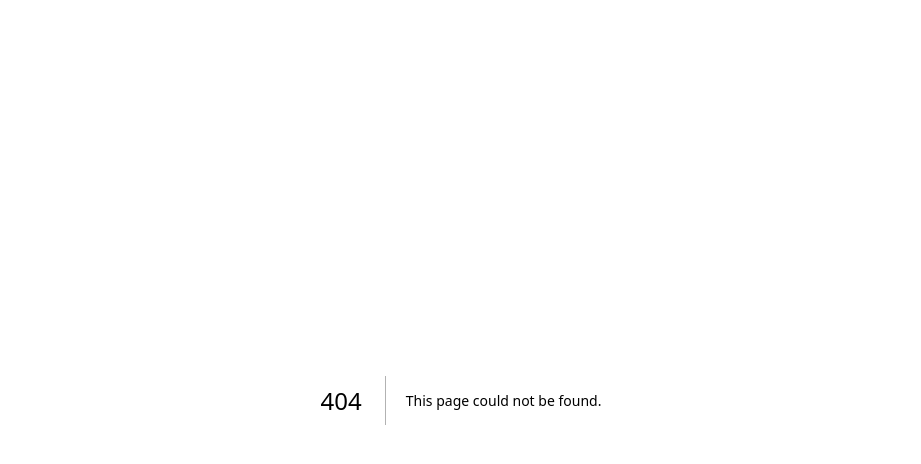
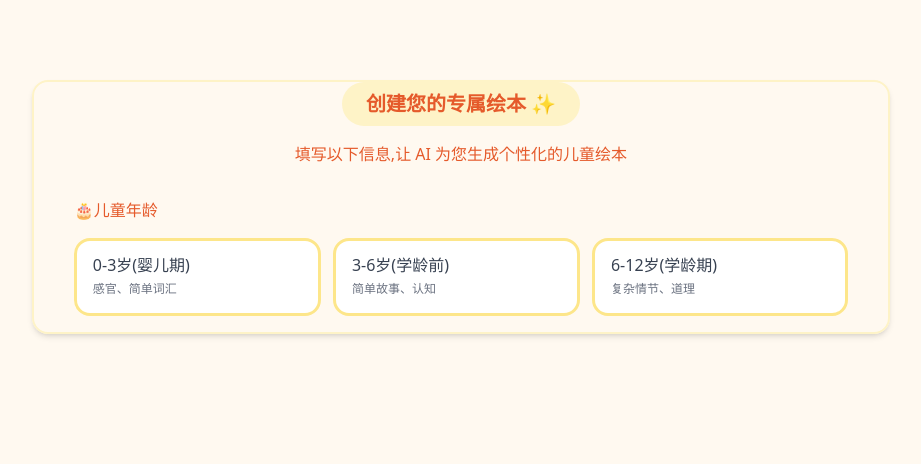
Before and after one commit to wojiaofengzhongzhuifeng/ai-children-picture, a Next.js app: page /form in a window 1280 px wide. Before the commit this address had no page. Shown: the top 464 px of the page, without its empty margins (179-1100 px from the left). Built offline with nearby package versions, Linux system fonts and the light colour scheme.

Commit message:
createPictureForm-儿童年龄

```diff
--- /dev/null
+++ b/app/(user)/form/ChildhoodAge/index.tsx
@@ -0,0 +1,60 @@
+"use client";
+
+import { useState } from "react";
+import {
+  PageWrapper,
+  FormCard,
+  FormTitle,
+  FormSubtitle,
+  SectionTitle,
+  OptionGroup,
+  OptionCard,
+  OptionTitle,
+  OptionDesc,
+} from "./style";
+
+// 年龄选项数据
+const ageOptions = [
+  { id: "0-3", title: "0-3岁(婴儿期)", desc: "感官、简单词汇" },
+  { id: "3-6", title: "3-6岁(学龄前)", desc: "简单故事、认知" },
+  { id: "6-12", title: "6-12岁(学龄期)", desc: "复杂情节、道理" },
+];
+
+export default function CreateNewBookForm() {
+  const [selectedAge, setSelectedAge] = useState<string | null>(null);
+
+  return (
+    <PageWrapper>
+      <FormCard>
+        <div className="flex flex-col items-center justify-center">
+          <div>
+            <FormTitle>创建您的专属绘本 ✨</FormTitle>
+            <FormSubtitle>
+              填写以下信息,让 AI 为您生成个性化的儿童绘本
+            </FormSubtitle>
+          </div>
+        </div>
+
+        <div className="flex flex-wrap gap-4 mt-4">
+          <div>
+            <SectionTitle>🎂儿童年龄</SectionTitle>
+            <OptionGroup>
+              {ageOptions.map((option) => (
+                <OptionCard
+                  key={option.id}
+                  selected={selectedAge === option.id}
+                  onClick={() => setSelectedAge(option.id)}
+                >
+                  <OptionTitle selected={selectedAge === option.id}>
+                    {option.title}
+                  </OptionTitle>
+                  <OptionDesc>{option.desc}</OptionDesc>
+                </OptionCard>
+              ))}
+            </OptionGroup>
+          </div>
+        </div>
+      </FormCard>
+    </PageWrapper>
+  );
+}
--- /dev/null
+++ b/app/(user)/form/ChildhoodAge/style.tsx
@@ -0,0 +1,78 @@
+import { ReactNode } from "react";
+
+// 页面容器
+export function PageWrapper(props: { children: ReactNode }) {
+  return (
+    <div className="py-20 bg-yellow-50 mx-auto w-full max-w-[1152px] px-4 sm:px-6 lg:px-8 text-center flex flex-col items-center">
+      {props.children}
+    </div>
+  );
+}
+
+// 表单卡片容器
+export function FormCard(props: { children: ReactNode }) {
+  return (
+    <div className="text-center shadow-md border-2 border-yellow-100 pb-4 rounded-lg">
+      {props.children}
+    </div>
+  );
+}
+
+// 表单标题
+export function FormTitle(props: { children: ReactNode }) {
+  return (
+    <h1 className="bg-yellow-100 text-orange-600 px-6 py-2 rounded-full text-xl font-bold inline-block">
+      {props.children}
+    </h1>
+  );
+}
+
+// 表单副标题
+export function FormSubtitle(props: { children: ReactNode }) {
+  return <div className="text-orange-600 p-4">{props.children}</div>;
+}
+
+// 表单区块标题
+export function SectionTitle(props: { children: ReactNode }) {
+  return <div className="text-orange-600 mb-4 flex mx-10">{props.children}</div>;
+}
+
+// 选项卡片容器
+export function OptionGroup(props: { children: ReactNode }) {
+  return <div className="flex flex-wrap gap-3 mx-10">{props.children}</div>;
+}
+
+// 选项卡片
+export function OptionCard(props: {
+  children: ReactNode;
+  selected: boolean;
+  onClick: () => void;
+}) {
+  const { children, selected, onClick } = props;
+  return (
+    <div
+      onClick={onClick}
+      className={`pl-4 pr-32 py-3 pb-4 rounded-lg border-3 flex flex-col gap-1 cursor-pointer hover:border-pink-300 transition-all ${
+        selected
+          ? "border-orange-500 bg-orange-50 scale-105"
+          : "border-yellow-200 bg-white"
+      }`}
+    >
+      {children}
+    </div>
+  );
+}
+
+// 选项卡片标题
+export function OptionTitle(props: { children: ReactNode; selected: boolean }) {
+  return (
+    <span className={props.selected ? "text-orange-600" : "text-gray-700"}>
+      {props.children}
+    </span>
+  );
+}
+
+// 选项卡片描述
+export function OptionDesc(props: { children: ReactNode }) {
+  return <span className="text-xs text-gray-500 flex">{props.children}</span>;
+}
--- /dev/null
+++ b/app/(user)/form/PictureStyle/style.tsx
@@ -0,0 +1,78 @@
+import { ReactNode } from "react";
+
+// 页面容器
+export function PageWrapper(props: { children: ReactNode }) {
+  return (
+    <div className="py-20 bg-yellow-50 mx-auto w-full max-w-[1152px] px-4 sm:px-6 lg:px-8 text-center flex flex-col items-center">
+      {props.children}
+    </div>
+  );
+}
+
+// 表单卡片容器
+export function FormCard(props: { children: ReactNode }) {
+  return (
+    <div className="text-center shadow-md border-2 border-yellow-100 pb-4 rounded-lg">
+      {props.children}
+    </div>
+  );
+}
+
+// 表单标题
+export function FormTitle(props: { children: ReactNode }) {
+  return (
+    <h1 className="bg-yellow-100 text-orange-600 px-6 py-2 rounded-full text-xl font-bold inline-block">
+      {props.children}
+    </h1>
+  );
+}
+
+// 表单副标题
+export function FormSubtitle(props: { children: ReactNode }) {
+  return <div className="text-orange-600 p-4">{props.children}</div>;
+}
+
+// 表单区块标题
+export function SectionTitle(props: { children: ReactNode }) {
+  return <div className="text-orange-600 mb-4 flex mx-10">{props.children}</div>;
+}
+
+// 选项卡片容器
+export function OptionGroup(props: { children: ReactNode }) {
+  return <div className="flex flex-wrap gap-3 mx-10">{props.children}</div>;
+}
+
+// 选项卡片
+export function OptionCard(props: {
+  children: ReactNode;
+  selected: boolean;
+  onClick: () => void;
+}) {
+  const { children, selected, onClick } = props;
+  return (
+    <div
+      onClick={onClick}
+      className={`pl-4 pr-32 py-3 pb-4 rounded-lg border-3 flex flex-col gap-1 cursor-pointer hover:border-pink-300 transition-all ${
+        selected
+          ? "border-orange-500 bg-orange-50 scale-105"
+          : "border-yellow-200 bg-white"
+      }`}
+    >
+      {children}
+    </div>
+  );
+}
+
+// 选项卡片标题
+export function OptionTitle(props: { children: ReactNode; selected: boolean }) {
+  return (
+    <span className={props.selected ? "text-orange-600" : "text-gray-700"}>
+      {props.children}
+    </span>
+  );
+}
+
+// 选项卡片描述
+export function OptionDesc(props: { children: ReactNode }) {
+  return <span className="text-xs text-gray-500 flex">{props.children}</span>;
+}
--- /dev/null
+++ b/app/(user)/form/page.tsx
@@ -0,0 +1,5 @@
+import CreateNewBookForm from "@/app/(user)/form/ChildhoodAge";
+
+export default function FormPage() {
+  return <CreateNewBookForm />;
+}
--- a/app/(user)/my/PageTitle/index.tsx
+++ b/app/(user)/my/PageTitle/index.tsx
@@ -31,7 +31,7 @@ export default function PageTitle() {
       </HeroSection>
       <Section className="mt-10">
         <div className="gap-4 flex justify-center">
-          <CtaPrimaryButton>
+          <CtaPrimaryButton href="/form">
             <p className="text-white text-base flex items-center gap-2">
               <CreationIcon />
               立即开始创作
--- a/app/(user)/my/PageTitle/style.tsx
+++ b/app/(user)/my/PageTitle/style.tsx
@@ -1,5 +1,6 @@
 import type { ReactNode } from "react";
 import { Button } from "@/components/ui/button";
+import Link from "next/link";
 
 // 页面骨架
 export function PageWrapper(props: { children: ReactNode }) {
@@ -32,12 +33,18 @@ export function HeroSubtitle(props: { children: ReactNode }) {
 }
 
 // CTA 按钮组件
-export function CtaPrimaryButton(props: { children: ReactNode }) {
-  return (
+export function CtaPrimaryButton(props: { children: ReactNode; href?: string }) {
+  const button = (
     <Button className="bg-orange-500 rounded-sm px-14 py-8 border-2 border-orange-200 hover:bg-orange-500/80">
       {props.children}
     </Button>
   );
+
+  if (props.href) {
+    return <Link href={props.href}>{button}</Link>;
+  }
+
+  return button;
 }
 
 export function CtaSecondaryButton(props: { children: ReactNode }) {
```
Also changed, not shown: app/(user)/form/PictureStyle/index.tsx (added).
